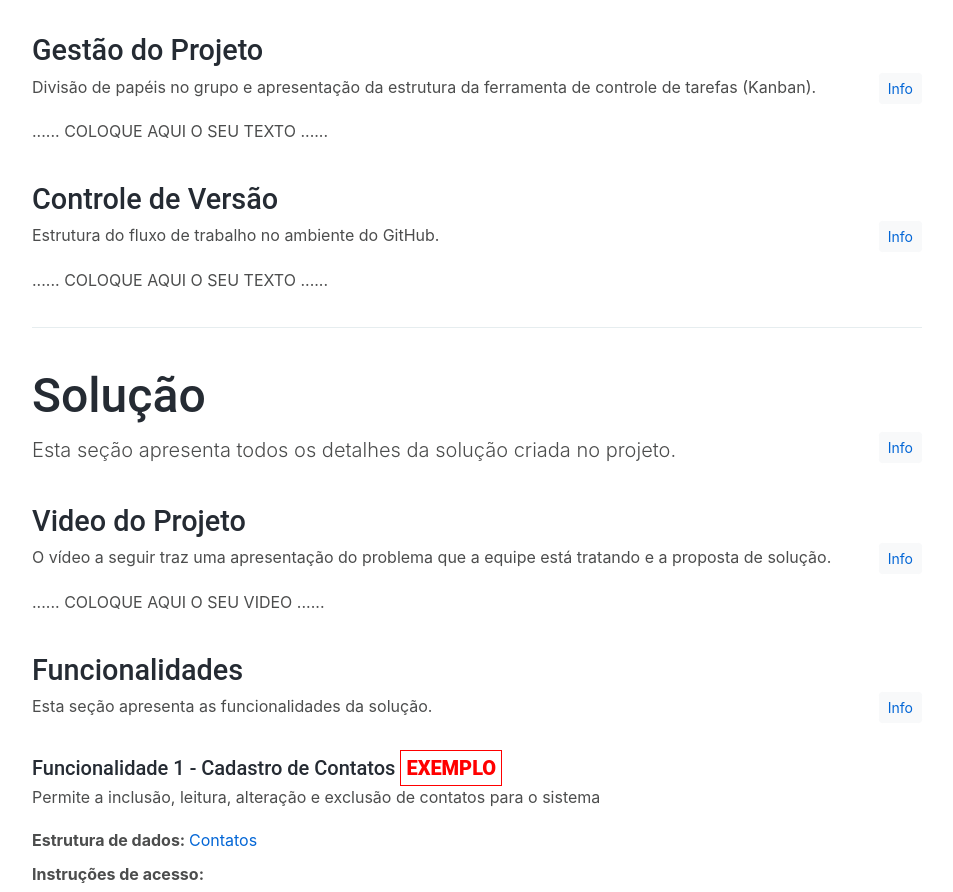
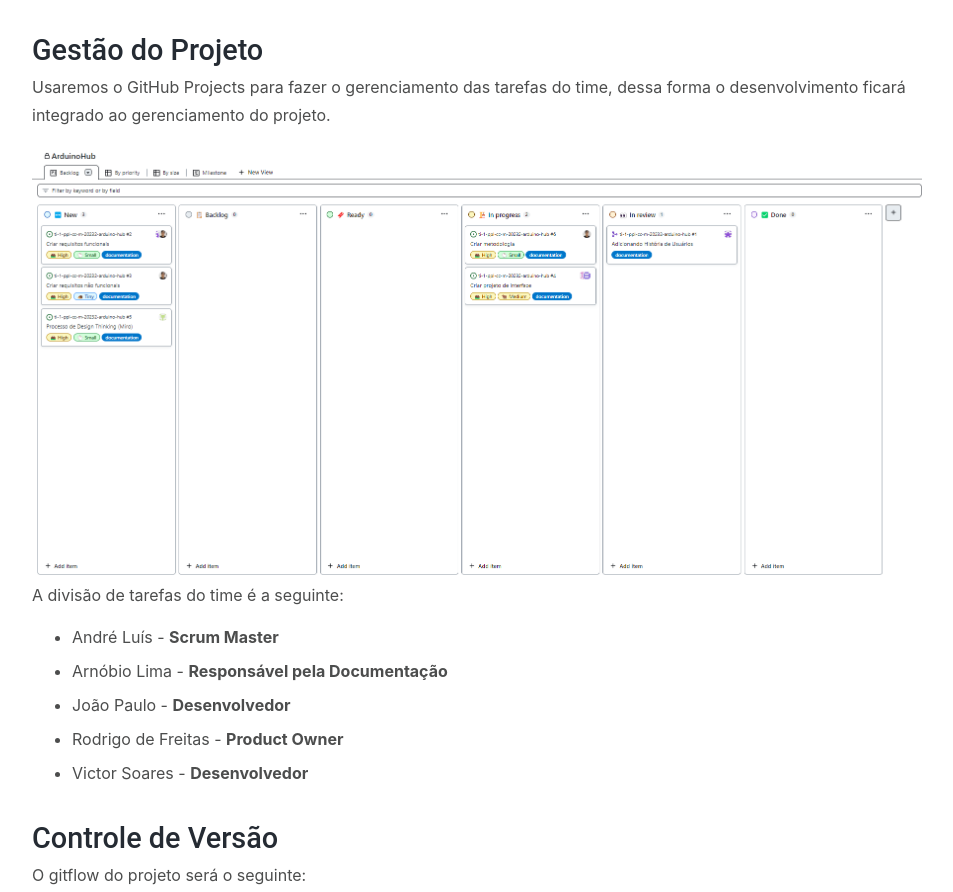
Before and after one commit to ICEI-PUC-Minas-PPLCC-TI/ppl-cc-ti1-2023-2-g-arduino-hub, a plain HTML site: page docs/index.html in a window 1280 px wide. Shown: the part 4108-5000 px from the top of the page, without its empty margins (293-1246 px from the left). Drawn offline with Linux system fonts and the light colour scheme.

Commit message:
Adicionando Metodologia - Gestão do Projeto e Controle de Versão

```diff
--- a/docs/index.html
+++ b/docs/index.html
@@ -38,12 +38,10 @@
       <nav class="primary-menu navbar navbar-expand-lg navbar-dropdown-dark">
         <div class="container-fluid">
           <!-- Sidebar Toggler -->
-          <button type="button" id="sidebarCollapse" class="navbar-toggler d-block d-md-none"><span></span><span
-              class="w-75"></span><span class="w-50"></span></button>
+          <button type="button" id="sidebarCollapse" class="navbar-toggler d-block d-md-none"><span></span><span class="w-75"></span><span class="w-50"></span></button>
 
           <!-- Logo -->
-          <a class="logo ml-md-3" href="index.html" title="iDocs Template"> <img src="assets/images/logo.png"
-              alt="iDocs Template"> </a>
+          <a class="logo ml-md-3" href="index.html" title="iDocs Template"> <img src="assets/images/logo.png" alt="iDocs Template"> </a>
           <span class="text-2 ml-2">v2.0</span>
           <!-- Logo End -->
         </div>
@@ -126,7 +124,8 @@
             <p class="lead">Detalhes sobre o espaço de problema, justificativas e os objetivos do projeto.</p>
             <section>
               <h5>Problema
-              <button type="button" class="btn btn-light btn-sm float-right" data-toggle="collapse" href="#collapseProblema">Info</button></h5>
+                <button type="button" class="btn btn-light btn-sm float-right" data-toggle="collapse" href="#collapseProblema">Info</button>
+              </h5>
               <div class="alert alert-warning collapse" role="alert" id="collapseProblema">
                 Nesse momento você deve apresentar o problema que a sua aplicação deve resolver. No entanto, não é a hora de comentar sobre a aplicação. Descreva também o contexto em que essa aplicação será usada, se houver: empresa, tecnologias, etc. Novamente, descreva apenas o que de fato existir, pois ainda não é a hora de apresentar requisitos detalhados ou projetos.
               </div>
@@ -136,7 +135,8 @@
 
             <section>
               <h5>Objetivos
-              <button type="button" class="btn btn-light btn-sm float-right" data-toggle="collapse" href="#collapseObjetivos">Info</button></h5>
+                <button type="button" class="btn btn-light btn-sm float-right" data-toggle="collapse" href="#collapseObjetivos">Info</button>
+              </h5>
               <div class="alert alert-warning collapse" role="alert" id="collapseObjetivos">
                 Aqui você deve descrever os objetivos do trabalho indicando que o objetivo geral é desenvolver um software para solucionar o problema apresentado acima. Apresente também alguns (pelo menos 2) objetivos específicos dependendo de onde você vai querer concentrar a sua prática investigativa, ou como você vai aprofundar no seu trabalho.
               </div>
@@ -152,7 +152,8 @@
 
             <section>
               <h5>Justificativa
-              <button type="button" class="btn btn-light btn-sm float-right" data-toggle="collapse" href="#collapseJustificativa">Info</button></h5>
+                <button type="button" class="btn btn-light btn-sm float-right" data-toggle="collapse" href="#collapseJustificativa">Info</button>
+              </h5>
               <div class="alert alert-warning collapse" role="alert" id="collapseJustificativa">
                 Descreva a importância ou a motivação para trabalhar com esta aplicação que você escolheu. Indique as razões pelas quais você escolheu seus objetivos específicos ou as razões para aprofundar em certos aspectos do software. O grupo de trabalho pode fazer uso de questionários, entrevistas e dados estatísticos, que podem ser apresentados, com o objetivo de esclarecer detalhes do problema que será abordado pelo grupo.
               </div>
@@ -161,7 +162,8 @@
 
             <section>
               <h5>Público-alvo
-              <button type="button" class="btn btn-light btn-sm float-right" data-toggle="collapse" href="#collapsePublico">Info</button></h5>
+                <button type="button" class="btn btn-light btn-sm float-right" data-toggle="collapse" href="#collapsePublico">Info</button>
+              </h5>
               <div class="alert alert-warning collapse" role="alert" id="collapsePublico">
                 Descreva quem serão as pessoas que usarão a sua aplicação indicando os diferentes perfis. O objetivo aqui não é definir quem serão os clientes ou quais serão os papéis dos usuários na aplicação. A ideia é, dentro do possível, conhecer um pouco mais sobre o perfil dos usuários: conhecimentos prévios, relação com a tecnologia, relações hierárquicas, etc.
                 Adicione informações sobre o público-alvo por meio de uma descrição textual, ou diagramas de personas, mapa de stakeholders, ou como o grupo achar mais conveniente.
@@ -177,7 +179,8 @@
           <section id="ti_concepcao">
             <h2>Concepção (Design Thinking)</h2>
             <p class="lead">Detalhes do processo de discovery do projeto.
-            <button type="button" class="btn btn-light btn-sm float-right" data-toggle="collapse" href="#collapseConcepcao">Info</button></p>
+              <button type="button" class="btn btn-light btn-sm float-right" data-toggle="collapse" href="#collapseConcepcao">Info</button>
+            </p>
             <div class="alert alert-warning collapse" role="alert" id="collapseConcepcao">
               <p>Apresente o processo de discovery do projeto. Com foco na experiência do usuário, esse processo abrange a compreensão do contexto do problema e das características do usuário, a definição do problema, a geração de ideias, a prototipagem e a elaboração de uma proposta de solução</p>
             </div>
@@ -335,13 +338,13 @@
                   <button type="button" class="btn btn-light btn-sm float-right" data-toggle="collapse" href="#collapseUserFlow">Info</button>
                 </p>
                 <div class="alert alert-warning collapse" role="alert" id="collapseUserFlow">
-                  <p>O fluxo de usuário (User Flow) é uma técnica que permite ao desenvolvedor mapear todo fluxo de telas do site ou app. Essa técnica funciona para alinhar os caminhos e as possíveis ações que o usuário pode fazer junto com os membros de sua equipe. <img  class="img-fluid" src="assets/images/exemplo-userflow.png" alt="Exemplo de fluxo de usuário">
+                  <p>O fluxo de usuário (User Flow) é uma técnica que permite ao desenvolvedor mapear todo fluxo de telas do site ou app. Essa técnica funciona para alinhar os caminhos e as possíveis ações que o usuário pode fazer junto com os membros de sua equipe. <img class="img-fluid" src="assets/images/exemplo-userflow.png" alt="Exemplo de fluxo de usuário">
                   </p>
                   <p>Um protótipo interativo apresenta o projeto de interfaces e permite ao usuário navegar pelas funcionalidades como se estivesse lidando com o software pronto. Veja o exemplo a seguir.<br>
                     <iframe title="Protótipo interativo" src="https://marvelapp.com/prototype/4hd6091?emb=1&iosapp=false&frameless=false" width="600px" height="360px" allowtransparency="true" frameborder="0"></iframe>
                   </p>
                 </div>
-                <p>......  COLOQUE AQUI O DIAGRAMA DE USER FLOW E O LINK PARA O PROTÓTIPO INTERATIVO ......</p>
+                <p>...... COLOQUE AQUI O DIAGRAMA DE USER FLOW E O LINK PARA O PROTÓTIPO INTERATIVO ......</p>
               </section>
 
               <section>
@@ -350,9 +353,9 @@
                   <button type="button" class="btn btn-light btn-sm float-right" data-toggle="collapse" href="#collapseWireframes">Info</button>
                 </p>
                 <div class="alert alert-warning collapse" role="alert" id="collapseWireframes">
-                  <p>Os Wireframes são protótipos das telas da aplicação usados em design de interface para sugerir a estrutura de um site web e seu relacionamentos entre suas páginas. Um wireframe web é uma ilustração semelhante ao layout de elementos fundamentais na interface. <img  class="img-fluid" src="assets/images/exemplo-wireframe.png" alt="Exemplo de wireframe"></p>
+                  <p>Os Wireframes são protótipos das telas da aplicação usados em design de interface para sugerir a estrutura de um site web e seu relacionamentos entre suas páginas. Um wireframe web é uma ilustração semelhante ao layout de elementos fundamentais na interface. <img class="img-fluid" src="assets/images/exemplo-wireframe.png" alt="Exemplo de wireframe"></p>
                 </div>
-                <p>......  COLOQUE AQUI OS PROTÓTIPO DE TELAS E SUA DESCRIÇÃO ......</p>
+                <p>...... COLOQUE AQUI OS PROTÓTIPO DE TELAS E SUA DESCRIÇÃO ......</p>
               </section>
 
             </section>
@@ -366,7 +369,7 @@
             <p class="lead">Detalhes sobre a organização do grupo e o ferramental empregado.
               <button type="button" class="btn btn-light btn-sm float-right" data-toggle="collapse" href="#collapseMetodologia">Info</button>
             </p>
-            <div class="alert alert-warning collapse" role="alert"  id="collapseMetodologia">
+            <div class="alert alert-warning collapse" role="alert" id="collapseMetodologia">
               <p>Nesta parte do documento, você deve apresentar a metodologia adotada pelo grupo, descrevendo o processo de trabalho baseado nas metodologias ágeis, a divisão de papéis e tarefas, as ferramentas empregadas e como foi realizada agestão de configuração do projeto via GitHub.</p>
               <p>Coloque detalhes sobre o processo de Design Thinking e a implementação do Framework Scrum seguido pelo grupo. O grupo poderá fazer uso de ferramentas on-line para acompanhar o andamento do projeto, a execução das tarefas e o status de desenvolvimento da solução.</p>
             </div>
@@ -414,28 +417,26 @@
 
             <section id="ti_gestao_projeto">
               <h4>Gestão do Projeto</h4>
-              <p>Divisão de papéis no grupo e apresentação da estrutura da ferramenta de controle de tarefas (Kanban).
-                <button type="button" class="btn btn-light btn-sm float-right" data-toggle="collapse" href="#collapsePapeis">Info</button>
-              </p>
-              <div class="alert alert-warning collapse" role="alert" id="collapsePapeis">
-                <p>Apresente a divisão de papéis e tarefas entre os membros do grupo. Informe quem é o Scrum Master, o Product Owner e os desenvolvedores. Informe também quem é o responsável pela documentação do projeto.</p>
-                <p>Apresente o quadro de gerenciamento do time (Kanban), seu formato e as experiências na utilização dessa ferramenta (GitHub Projects) </p>
-              </div>
-              <p>......  COLOQUE AQUI O SEU TEXTO ......</p>
+
+              <p>Usaremos o GitHub Projects para fazer o gerenciamento das tarefas do time, dessa forma o desenvolvimento ficará integrado ao gerenciamento do projeto.</p>
+              <img class="img-fluid" src="assets/images/github-projects.png" alt="GitHub Projects">
+              <p>A divisão de tarefas do time é a seguinte:</p>
+              <ul>
+                <li>André Luís - <strong>Scrum Master</strong></li>
+                <li>Arnóbio Lima - <strong>Responsável pela Documentação</strong></li>
+                <li>João Paulo - <strong>Desenvolvedor</strong></li>
+                <li>Rodrigo de Freitas - <strong>Product Owner</strong></li>
+                <li>Victor Soares - <strong>Desenvolvedor</strong></li>
+              </ul>
             </section>
-
 
             <section id="ti_controle_versao">
               <h4>Controle de Versão</h4>
-              <p>Estrutura do fluxo de trabalho no ambiente do GitHub.
-              <button type="button" class="btn btn-light btn-sm float-right" data-toggle="collapse" href="#collapseVersao">Info</button>
-              </p>
-              <div class="alert alert-warning collapse" role="alert" id="collapseVersao">
-                <p>Discuta como a configuração do projeto foi feita na ferramenta de versionamento (GitHub). Exponha como a gerência de tags, merges, commits e branchs é realizada. Discuta como a gerência de issues foi realizada.<br>
-                  <img class="img-fluid" src="assets/images/exemplo-workflow.png" alt="">
-                </p>
-              </div>
-              <p>......  COLOQUE AQUI O SEU TEXTO ......</p>
+
+              <p>O gitflow do projeto será o seguinte:</p>
+              <img class="img-fluid" src="assets/images/gitflow.png" alt="Gitflow">
+              <p>Dessa forma, destaca-se que a branch principal (main) é protegida e essa só pode ser alterada através pull request. Este pull request deve ser aceito por outro integrante do grupo, garantindo assim que o código seja revisado por outra pessoa.</p>
+              <p>Iremos utilizar issues (integrado com o GitHub Projects) para nos orientarmos no o que fazer. Com essa combinação, conseguimos definir: quem é o responsável pela tarefa, qual o tamanho da tarefa, e qual a urgência da mesma.</p>
             </section>
           </section>
           <hr class="divider">
@@ -460,7 +461,7 @@
                 <p>O video de apresentação é voltado para que o público externo possa conhecer a solução. O formato é livre, sendo importante que seja apresentado o problema e a solução numa linguagem descomplicada e direta.</p>
                 <p>Utilize o recurso de compartilhamento via embed e inclua o vídeo logo abaixo.</p>
               </div>
-              <p>......  COLOQUE AQUI O SEU VIDEO ......</p>
+              <p>...... COLOQUE AQUI O SEU VIDEO ......</p>
             </section>
 
             <section id="ti_funcionalidades">
@@ -478,11 +479,13 @@
                 <p>Permite a inclusão, leitura, alteração e exclusão de contatos para o sistema</p>
                 <ul class="list-unstyled">
                   <li><strong>Estrutura de dados: </strong><a href="#ti_ed_contatos">Contatos</a></li>
-                  <li><strong>Instruções de acesso: </strong><ul>
+                  <li><strong>Instruções de acesso: </strong>
+                    <ul>
                       <li>Abra o site e efetue o login</li>
                       <li>Acesse o menu principal e escolha a opção Cadastros </li>
                       <li>Em seguida, escolha a opção Contatos</li>
-                  </ul></li>
+                    </ul>
+                  </li>
                 </ul>
                 <p class="text-center"><img class="img-fluid" src="assets/images/exemplo-funcionalidade.png" alt="Tela Cadastro de Contatos"></p>
               </section>
@@ -583,8 +586,7 @@
                 <div class="accordion accordion-alterate arrow-right" id="popularTopics">
                   <div class="card">
                     <div class="card-header" id="heading1">
-                      <h5 class="mb-0"> <a href="#" class="collapsed" data-toggle="collapse" data-target="#collapse1"
-                          aria-expanded="false" aria-controls="collapse1">What does royalty free mean?</a> </h5>
+                      <h5 class="mb-0"> <a href="#" class="collapsed" data-toggle="collapse" data-target="#collapse1" aria-expanded="false" aria-controls="collapse1">What does royalty free mean?</a> </h5>
                     </div>
                     <div id="collapse1" class="collapse" aria-labelledby="heading1" data-parent="#popularTopics">
                       <div class="card-body"> Lorem Ipsum is simply dummy text of the printing and typesetting industry.
@@ -596,8 +598,7 @@
                   </div>
                   <div class="card">
                     <div class="card-header" id="heading2">
-                      <h5 class="mb-0"> <a href="#" class="collapsed" data-toggle="collapse" data-target="#collapse2"
-                          aria-expanded="false" aria-controls="collapse2">What is a single application?</a> </h5>
+                      <h5 class="mb-0"> <a href="#" class="collapsed" data-toggle="collapse" data-target="#collapse2" aria-expanded="false" aria-controls="collapse2">What is a single application?</a> </h5>
                     </div>
                     <div id="collapse2" class="collapse" aria-labelledby="heading2" data-parent="#popularTopics">
                       <div class="card-body"> Iisque Anim pariatur cliche reprehenderit, enim eiusmod high life
@@ -609,8 +610,7 @@
                   </div>
                   <div class="card">
                     <div class="card-header" id="heading3">
-                      <h5 class="mb-0"> <a href="#" class="collapsed" data-toggle="collapse" data-target="#collapse3"
-                          aria-expanded="false" aria-controls="collapse3">What are some examples of permitted end
+                      <h5 class="mb-0"> <a href="#" class="collapsed" data-toggle="collapse" data-target="#collapse3" aria-expanded="false" aria-controls="collapse3">What are some examples of permitted end
                           products?</a> </h5>
                     </div>
                     <div id="collapse3" class="collapse" aria-labelledby="heading3" data-parent="#popularTopics">
@@ -630,11 +630,12 @@
           <section id="ti_referencias">
             <h2>Referências Bibliográficas</h2>
             <p class="lead">Esta seção apresenta as referências bibliográficas utilizadas no projeto.
-              <button type="button" class="btn btn-light btn-sm float-right" data-toggle="collapse" href="#collapseReferencias">Info</button></p>
+              <button type="button" class="btn btn-light btn-sm float-right" data-toggle="collapse" href="#collapseReferencias">Info</button>
+            </p>
             <div class="alert alert-warning collapse" role="alert" id="collapseReferencias">
               <p>Apresente as referências bibliográficas utilizadas no projeto. Inclua itens como: (1) livros, artigos, tutoriais, etc. utilizados no desenvolvimento da solução; (2) links para sites, blogs, etc. utilizados no desenvolvimento da solução.</p>
             </div>
-            <p>......  COLOQUE AQUI O SEU TEXTO ......</p>
+            <p>...... COLOQUE AQUI O SEU TEXTO ......</p>
           </section>
 
         </div>
@@ -646,9 +647,7 @@
   ============================ -->
     <footer id="footer" class="section bg-dark footer-text-light">
       <div class="container">
-        <p class="text-center"><strong>Trabalho Interdisciplinar - ICEI PUC Minas</strong><br>Modelo adaptado de <a
-            href="http://www.harnishdesign.net/idocs-one-page-documentation-html-template/">iDocs</a>  - Design &amp; Develop by <a class="btn-link" target="_blank"
-            href="http://www.harnishdesign.net/">HarnishDesign</a></p>
+        <p class="text-center"><strong>Trabalho Interdisciplinar - ICEI PUC Minas</strong><br>Modelo adaptado de <a href="http://www.harnishdesign.net/idocs-one-page-documentation-html-template/">iDocs</a> - Design &amp; Develop by <a class="btn-link" target="_blank" href="http://www.harnishdesign.net/">HarnishDesign</a></p>
       </div>
     </footer>
     <!-- Footer end -->
@@ -657,8 +656,7 @@
   </div>
 
   <!-- Back To Top -->
-  <a id="back-to-top" data-toggle="tooltip" title="Topo" href="javascript:void(0)"><i
-        class="fa fa-chevron-up"></i></a>
+  <a id="back-to-top" data-toggle="tooltip" title="Topo" href="javascript:void(0)"><i class="fa fa-chevron-up"></i></a>
 
   <!-- JavaScript ============================ -->
   <script src="assets/vendor/jquery/jquery.min.js"></script>
```
Also changed, not shown: docs/assets/images/exemplo-workflow.png (deleted), docs/assets/images/gitflow.png (added), docs/assets/images/github-projects.png (added). Lines whose indentation alone changed are shown as unchanged.
